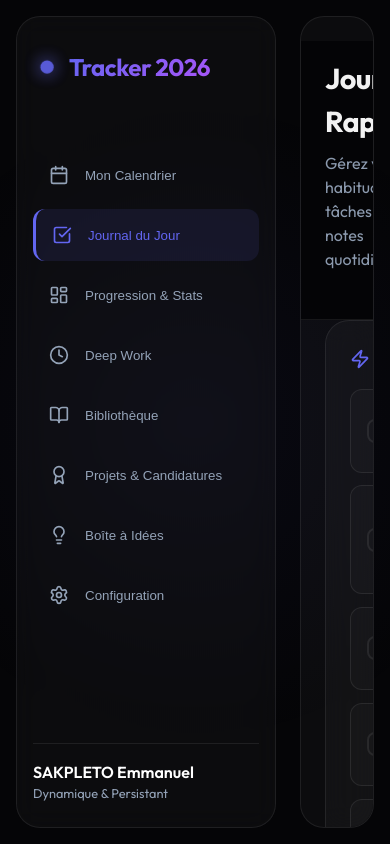
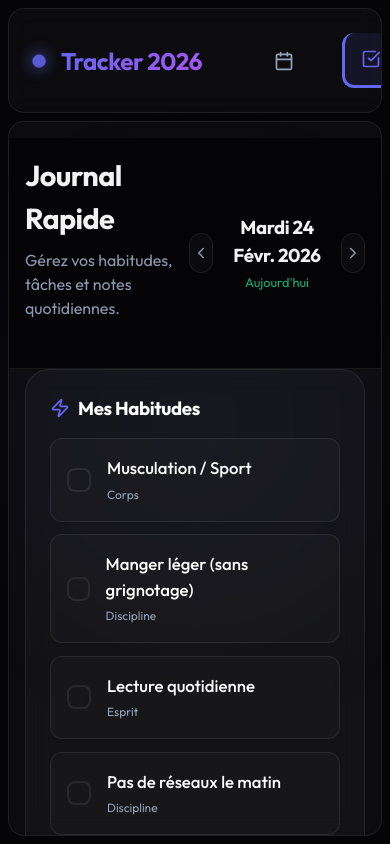
Before and after one commit to Emmanuelsakpleto/Daily-tracker, a React (Vite) app: page / in a window 390 px wide. Built offline with nearby package versions, Linux system fonts and the light colour scheme.

Commit message:
style: implement mobile responsiveness for sidebar and container

```diff
--- a/src/components/layout/Sidebar.jsx
+++ b/src/components/layout/Sidebar.jsx
@@ -11,7 +11,7 @@ const Sidebar = ({ activeTab, setActiveTab, setSelectedDate, today, profile }) =
                 <div className="logo-pulse"></div>
                 <h2 className="gradient-text">Tracker {profile.year}</h2>
             </div>
-            <div style={{ display: 'flex', flexDirection: 'column', gap: '0.5rem' }}>
+            <div className="side-nav-links">
                 <button className={`nav-item ${activeTab === 'calendar' ? 'active' : ''}`} onClick={() => setActiveTab('calendar')}>
                     <CalendarIcon size={20} /> Mon Calendrier
                 </button>
@@ -37,7 +37,7 @@ const Sidebar = ({ activeTab, setActiveTab, setSelectedDate, today, profile }) =
                     <Settings size={20} /> Configuration
                 </button>
             </div>
-            <div style={{ marginTop: 'auto', paddingTop: '1rem', borderTop: '1px solid var(--glass-border)' }}>
+            <div className="nav-footer-profile" style={{ marginTop: 'auto', paddingTop: '1rem', borderTop: '1px solid var(--glass-border)' }}>
                 <p style={{ fontWeight: 600 }}>{profile.name}</p>
                 <p style={{ fontSize: '0.8rem', color: 'var(--text-secondary)' }}>Dynamique & Persistant</p>
             </div>
--- a/src/index.css
+++ b/src/index.css
@@ -205,6 +205,14 @@ select:focus {
   overflow: hidden;
 }
 
+@media (max-width: 900px) {
+  .app-container {
+    flex-direction: column;
+    padding: 0.5rem;
+    gap: 0.5rem;
+  }
+}
+
 .side-nav {
   width: 260px;
   display: flex;
@@ -212,6 +220,59 @@ select:focus {
   height: 100%;
   gap: 1.5rem;
   flex-shrink: 0;
+}
+
+.side-nav-links {
+  display: flex;
+  flex-direction: column;
+  gap: 0.5rem;
+}
+
+@media (max-width: 900px) {
+  .side-nav-links {
+    flex-direction: row;
+    gap: 1rem;
+    width: 100%;
+  }
+
+  .side-nav {
+    width: 100%;
+    height: auto;
+    flex-direction: row;
+    padding: 1rem;
+    overflow-x: auto;
+    white-space: nowrap;
+    border-radius: 16px;
+    align-items: center;
+  }
+
+
+  .nav-header {
+    margin-bottom: 0 !important;
+    margin-right: 1.5rem;
+  }
+
+  .nav-item {
+    font-size: 0;
+    gap: 0;
+    width: auto;
+    padding: 0.8rem;
+    border-radius: 50%;
+  }
+
+  .nav-item svg {
+    margin: 0;
+  }
+
+  .nav-item.active {
+    border-left: none;
+    border-bottom: 3px solid var(--accent-primary);
+    border-radius: 12px;
+  }
+
+  .nav-footer-profile {
+    display: none;
+  }
 }
 
 .main-content {
@@ -222,6 +283,13 @@ select:focus {
   padding: 1.5rem;
   background: var(--glass-bg);
   border: 1px solid var(--glass-border);
+}
+
+@media (max-width: 900px) {
+  .main-content {
+    border-radius: 16px;
+    padding: 1rem;
+  }
 }
 
 .nav-header {
```
